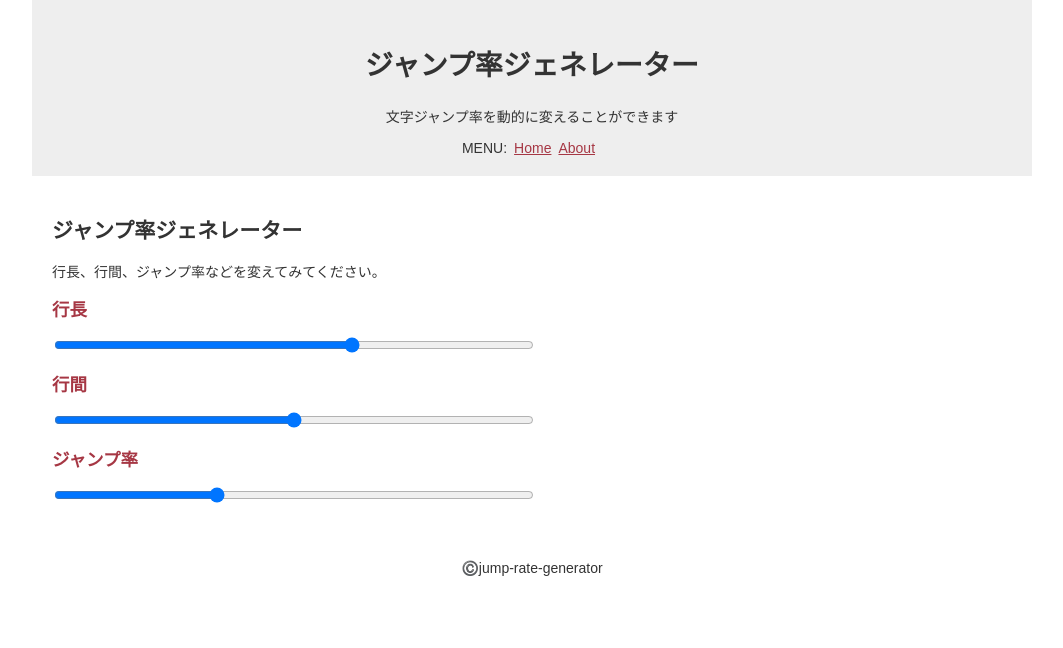
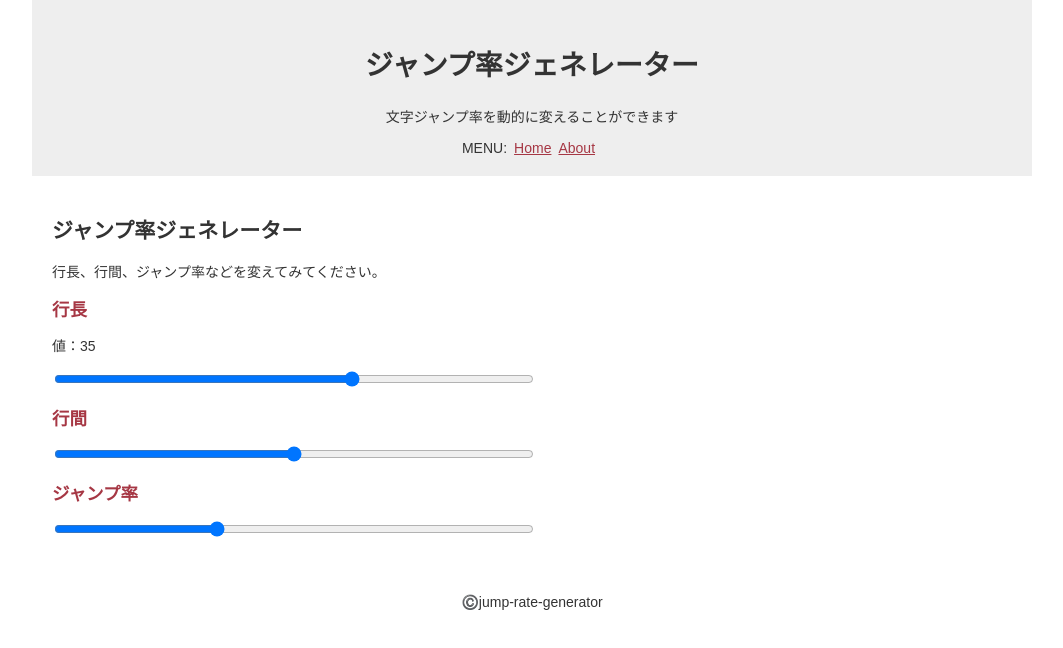
Before and after one commit to ryo-i/jump-rate-generator, a React (Create React App) app: page / in a window 1280 px wide. Shown: the top 648 px of the page, without its empty margins (108-1171 px from the left). Built offline with nearby package versions, Linux system fonts and the light colour scheme.

Commit message:
フック設定

```diff
--- a/src/Inner.tsx
+++ b/src/Inner.tsx
@@ -1,4 +1,4 @@
-import React  from 'react';
+import React, { useState } from 'react';
 import styled from 'styled-components';
 
 
@@ -16,11 +16,20 @@ const test = (e: React.ChangeEvent<HTMLInputElement>) => {
 // Component
 function Inner() {
 
+  const [lineLength, setLineLength] = useState(35);
+
+  const changelineLength = (e: React.ChangeEvent<HTMLInputElement>) => {
+    let changeValue: number = Number(e.target.value);
+    console.log(changeValue);
+    setLineLength(changeValue);
+  };
+
   return (
     <div className="inner">
         <section>
           <h2>行長</h2>
-          <InputRange type="range" name="range" min="10" max="50" value="35" onChange={test}></InputRange>
+          <p>値：{lineLength}</p>
+          <InputRange type="range" name="range" min="10" max="50" defaultValue={lineLength} onChange={changelineLength}></InputRange>
         </section>
         <section>
           <h2>行間</h2>
```
